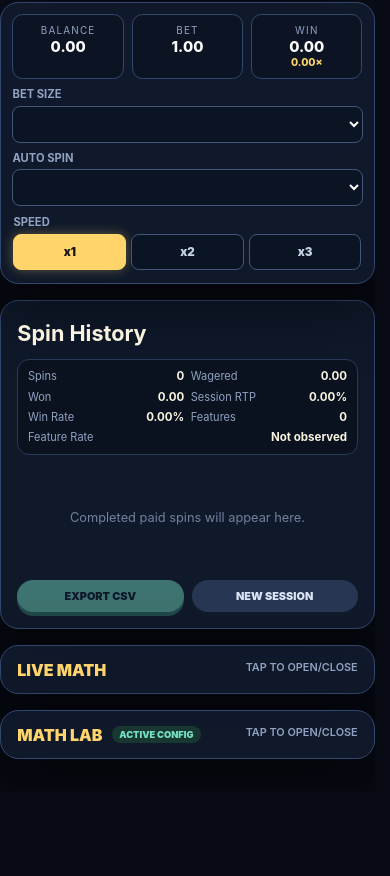
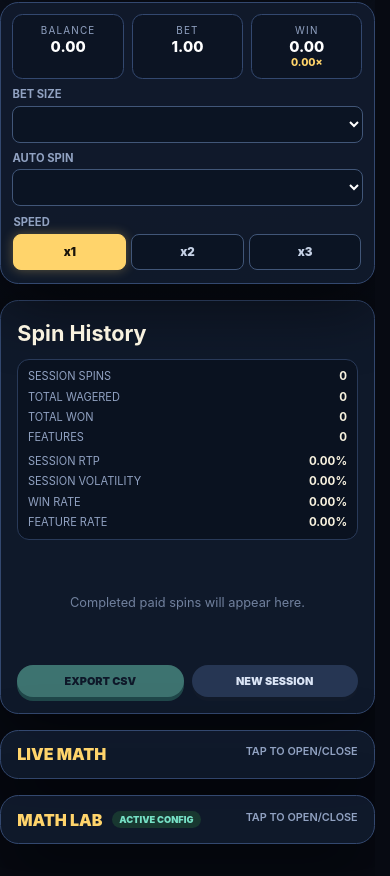
Before and after one commit to ludoaixyz/lucky, a website with bundled scripts: page apps/game/index.html in a window 390 px wide. Shown: the part 793-1669 px from the top of the page. Before the commit the page ends 1584 px from the top, so only its background shows below. Built offline with nearby package versions, Linux system fonts and the light colour scheme; files whose address does not match are found by name.

Commit message:
Improved UX logix.

```diff
--- a/apps/game/index.html
+++ b/apps/game/index.html
@@ -100,14 +100,31 @@
             <h2 id="history-title">Spin History</h2>
           </div>
           <section class="session-summary" aria-label="Session observations">
-            <div><span>Spins</span><strong id="stat-spins">0</strong></div>
-            <div><span>Wagered</span><strong id="stat-wagered">0.00</strong></div>
-            <div><span>Won</span><strong id="stat-won">0.00</strong></div>
-            <div><span>Session RTP</span><strong id="stat-rtp">0.00%</strong></div>
-            <div><span>Win Rate</span><strong id="stat-win-rate">0.00%</strong></div>
-            <div><span>Features</span><strong id="stat-features">0</strong></div>
-            <div class="wide">
-              <span>Feature Rate</span><strong id="stat-feature-rate">Not observed</strong>
+            <div class="session-summary-column">
+              <div class="session-stat">
+                <span>SESSION SPINS</span><strong id="stat-spins">0</strong>
+              </div>
+              <div class="session-stat">
+                <span>TOTAL WAGERED</span><strong id="stat-wagered">0</strong>
+              </div>
+              <div class="session-stat"><span>TOTAL WON</span><strong id="stat-won">0</strong></div>
+              <div class="session-stat">
+                 <span>FEATURES</span><strong id="stat-features">0</strong>
+              </div>
+            </div>
+            <div class="session-summary-column">
+              <div class="session-stat">
+                <span>SESSION RTP</span><strong id="stat-rtp">0.00%</strong>
+              </div>
+              <div class="session-stat">
+                <span>SESSION VOLATILITY</span><strong id="stat-volatility">0.00%</strong>
+              </div>
+              <div class="session-stat">
+				<span>WIN RATE</span><strong id="stat-win-rate">0.00%</strong>
+              </div>
+              <div class="session-stat">
+                <span>FEATURE RATE</span><strong id="stat-feature-rate">0.00%</strong>
+              </div>
             </div>
           </section>
           <div id="history-list" class="history-list">
--- a/apps/game/src/main.ts
+++ b/apps/game/src/main.ts
@@ -201,10 +201,14 @@ async function boot(): Promise<void> {
     byId('stat-won').textContent = formatCredits(stats.totalWon);
     byId('stat-rtp').textContent = formatPercent(stats.sessionRtp);
     byId('stat-win-rate').textContent = formatPercent(stats.winningSpinFrequency);
+    byId('stat-volatility').textContent =
+      stats.sessionVolatility === null
+        ? '0.00%'
+        : formatPercent(stats.sessionVolatility);
     byId('stat-features').textContent = String(stats.featureCount);
     byId('stat-feature-rate').textContent =
       stats.featureEntrySpins === null
-        ? 'Not observed'
+        ? '0.00%'
         : `1 in ${formatDecimal(stats.featureEntrySpins, 1)}`;
     byId('history-list').replaceChildren(
       ...(history.getRecentSpins().length
--- a/apps/game/src/style.css
+++ b/apps/game/src/style.css
@@ -598,20 +598,25 @@ main {
 }
 .session-summary {
   display: grid;
-  grid-template-columns: repeat(2, 1fr);
-  gap: 0.4rem;
+  grid-template-columns: repeat(2, minmax(0, 1fr));
+  gap: 0.6rem;
   padding: 0.6rem;
   border: 1px solid #293a59;
   border-radius: 0.75rem;
   background: #0a1220;
 }
-.session-summary div {
+.session-summary-column {
+  display: grid;
+  grid-template-columns: 1fr;
+  align-content: start;
+  gap: 0.4rem;
+  min-width: 0;
+}
+.session-stat {
   display: flex;
   justify-content: space-between;
   gap: 0.5rem;
-}
-.session-summary .wide {
-  grid-column: 1/-1;
+  min-width: 0;
 }
 .session-summary span {
   color: var(--muted);
@@ -1316,6 +1321,9 @@ button:disabled {
   }
 }
 @media (max-width: 420px) {
+  .session-summary {
+    grid-template-columns: 1fr;
+  }
   .player-controls {
     grid-template-columns: 1fr;
   }
--- a/apps/game/src/workbench/history.ts
+++ b/apps/game/src/workbench/history.ts
@@ -5,6 +5,7 @@ export interface SessionStats {
   readonly totalWagered: number;
   readonly totalWon: number;
   readonly sessionRtp: number;
+  readonly sessionVolatility: number | null;
   readonly winningSpinFrequency: number;
   readonly featureCount: number;
   readonly featureFrequency: number;
@@ -14,6 +15,21 @@ export interface SessionStats {
   readonly multiplierAppearance: number;
   readonly averageMultiplier: number;
   readonly averageTumbleDepth: number;
+}
+
+function populationStandardDeviation(values: readonly number[]): number | null {
+  if (values.length === 0) return null;
+
+  let mean = 0;
+  let squaredDifferenceTotal = 0;
+  values.forEach((value, index) => {
+    const count = index + 1;
+    const difference = value - mean;
+    mean += difference / count;
+    squaredDifferenceTotal += difference * (value - mean);
+  });
+
+  return Math.sqrt(Math.max(0, squaredDifferenceTotal / values.length));
 }
 
 export function deriveSessionStats(records: readonly SpinRecord[]): SessionStats {
@@ -31,6 +47,7 @@ export function deriveSessionStats(records: readonly SpinRecord[]): SessionStats
     totalWagered,
     totalWon,
     sessionRtp: ratio(totalWon, totalWagered),
+    sessionVolatility: populationStandardDeviation(records.map((record) => record.winMultiple)),
     winningSpinFrequency: ratio(winners.length, spinCount),
     featureCount: features.length,
     featureFrequency: ratio(features.length, spinCount),
--- a/apps/math-dashboard/public/reports/bathala-simulation-2026-1000000.json
+++ b/apps/math-dashboard/public/reports/bathala-simulation-2026-1000000.json
@@ -5,7 +5,7 @@
     "gameName": "Lucky888",
     "gameVersion": "2.0.0",
     "configurationId": "lucky888-bathala-aligned-v3",
-    "generatedAt": "2026-08-17T08:29:01.980Z",
+    "generatedAt": "2026-08-18T06:28:49.467Z",
     "calibrationProfile": "Bathala Aligned / Calibrated v3"
   },
   "simulation": {
```
Also changed, not shown: apps/game/tests/workbench.test.ts (+65 -0 lines).
